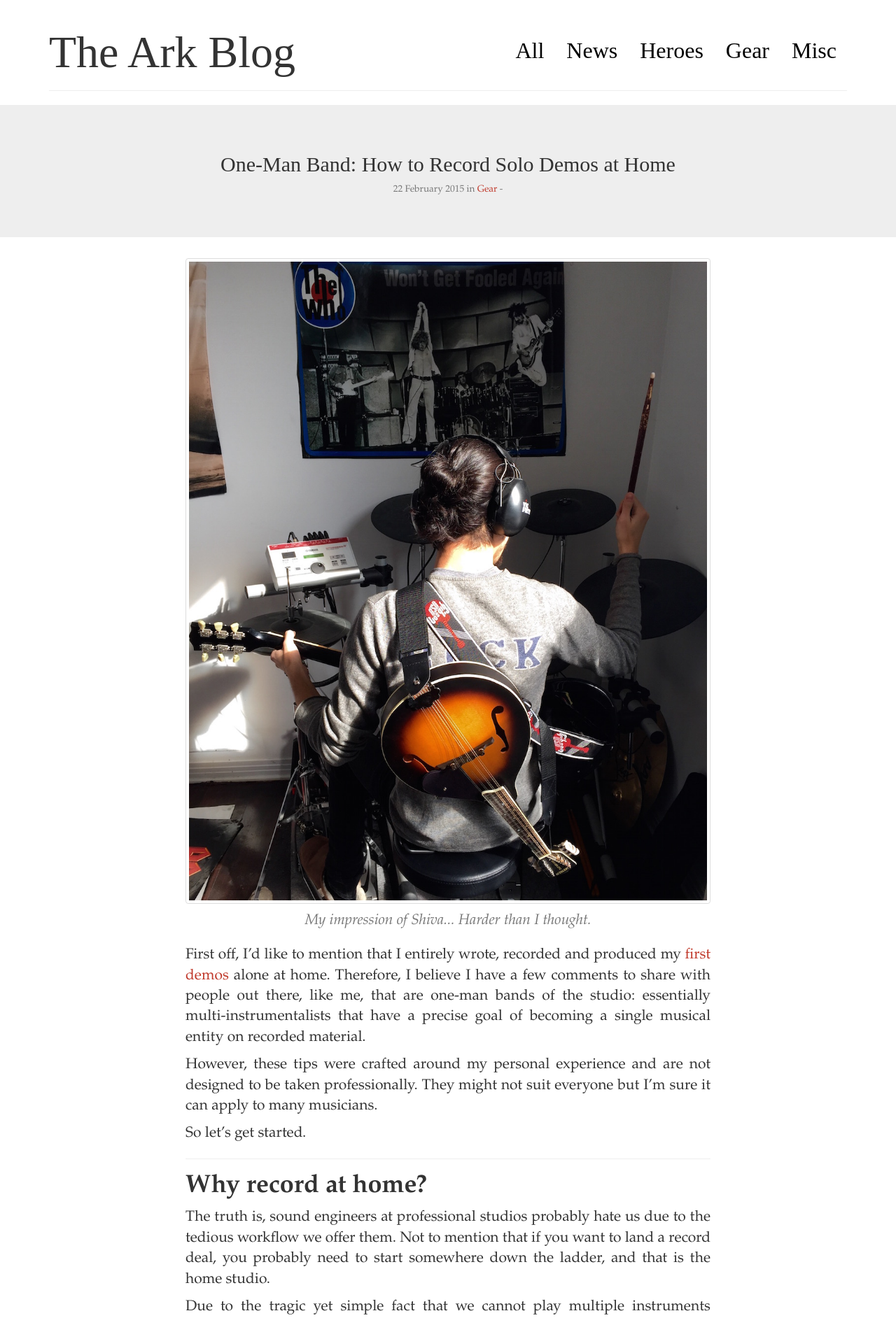
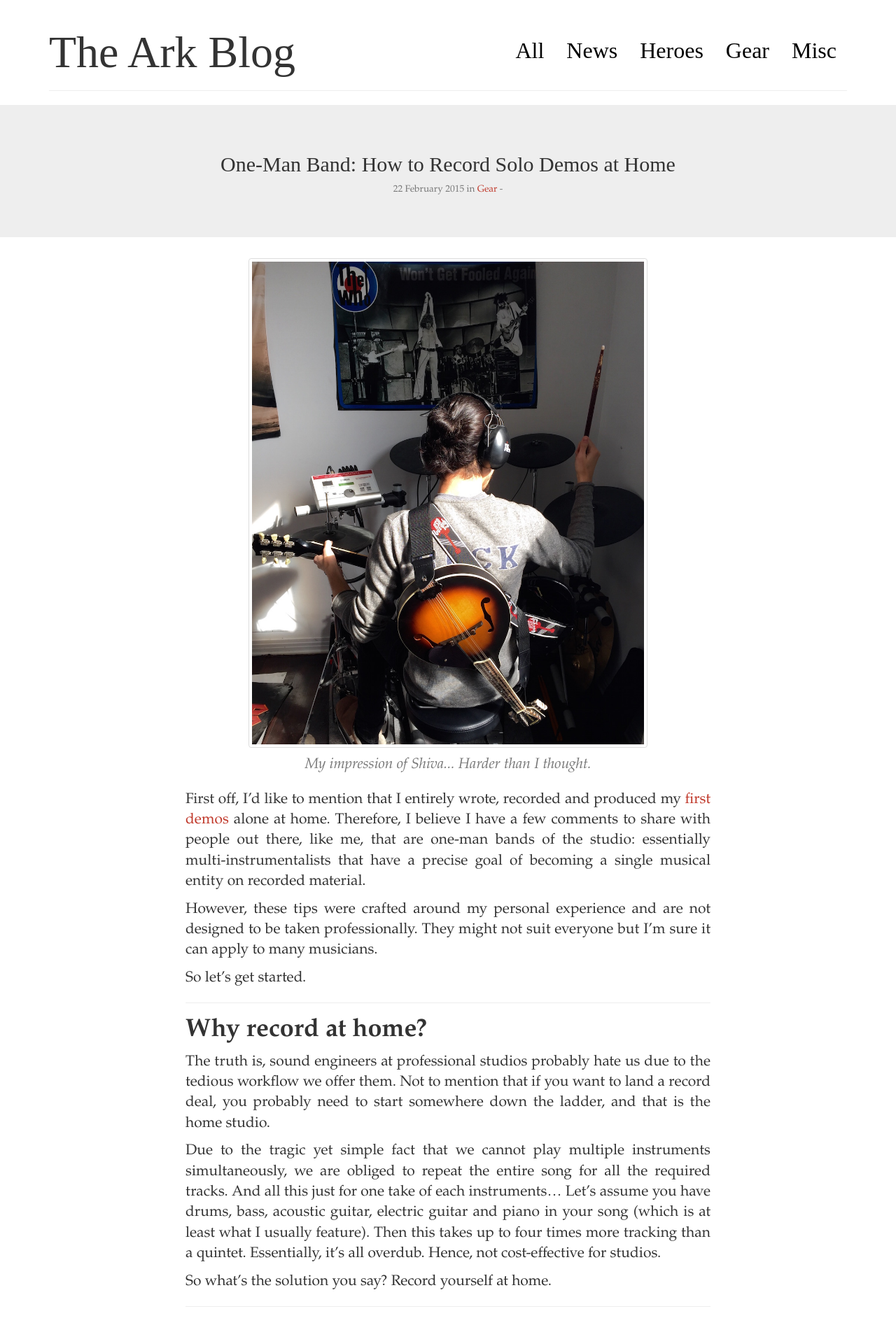
Before and after one commit to noahsarkmusic/noahsarkmusic.github.io, a Jekyll site: the page built from _posts/2015-02-22-one-man-band-how-to-record-solo-demos-at-home.markdown, in a window 1280 px wide. Shown: the top 1884 px of the page at 70% size. Built offline with Jekyll 4.4.1, drawn with Linux system fonts in a browser that asks for light colours; some web fonts are replaced; comment, search, counter and statistics services are not loaded.

Commit message:
Fixed image height on post

```diff
--- a/_layouts/post.html
+++ b/_layouts/post.html
@@ -23,7 +23,7 @@ layout: blog
         <div class="col-md-8 col-md-offset-2">
 
             {% if page.image %}
-            <img src="{{ page.image }}" class="img-thumbnail img-responsive">
+            <img src="{{ page.image }}" class="img-thumbnail img-responsive img-constraint center-block">
             <h5 class="garamond lead text-center text-muted"><em>{{ page.caption }}</em></h5>
             {% endif %}
 
--- a/css/main.css
+++ b/css/main.css
@@ -137,6 +137,11 @@
 	background-color: black;
 }
 
+.img-constraint
+{
+	max-height: 700px;
+}
+
 /*****************************************************************************/
 /*
 /* Music
```
